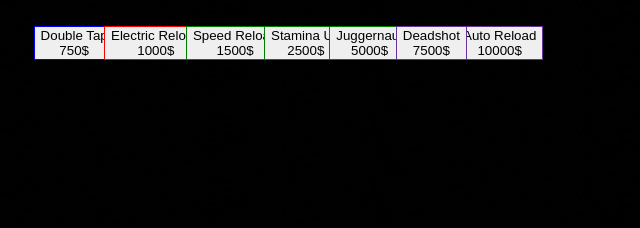
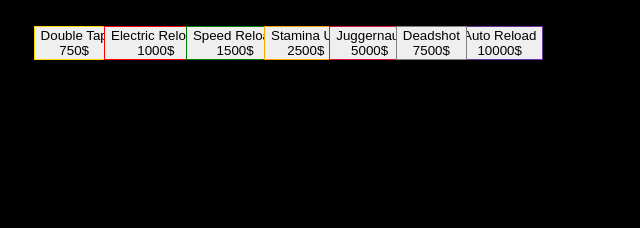
Before and after one commit to NolanHewitt/zombieclickergame, a website: page views/index.html in a window 1280 px wide. Shown: the top 228 px of the page, 0-640 px from the left. Drawn offline with Linux system fonts and the light colour scheme.

Commit message:
perk colors

```diff
--- a/public/style.css
+++ b/public/style.css
@@ -103,7 +103,7 @@
 #firstupgrade {
   display:block;
   width: 5%, 10%;
-  border: 1px solid blue;
+  border: 1px solid gold;
   margin-left: 2%;
   margin-top: 0%;
   position: absolute;
@@ -143,7 +143,7 @@
   #fifthupgrade {
     display:block;
     width: 5%, 10%;
-    border: 1px solid green;
+    border: 1px solid crimson;
     margin-left: 25.1%;
     margin-top: 0%;
     position: absolute;
@@ -153,7 +153,7 @@
   #sixthupgrade {
     display:block;
     width: 5%, 10%;
-    border: 1px solid green;
+    border: 1px solid orange;
     margin-left: 20%;
     margin-top: 0%;
     position: absolute;
@@ -163,7 +163,7 @@
   #seventhupgrade {
     display:block;
     width: 5%, 10%;
-    border: 1px solid rebeccapurple;
+    border: 1px solid grey;
     margin-left: 30.3%;
     margin-top: 0%;
     position: absolute;
```
